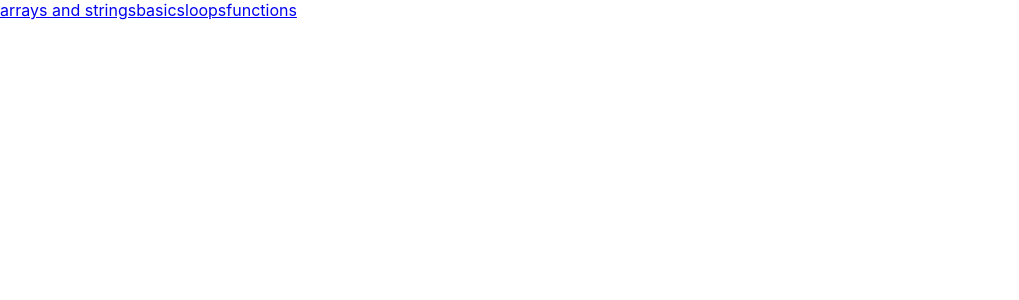
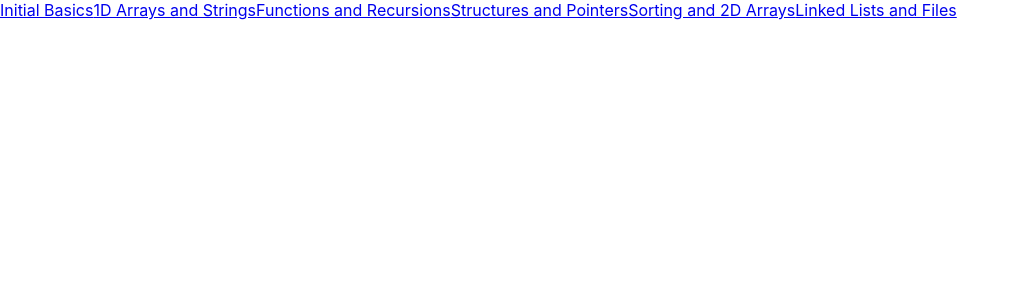
Before and after one commit to KodeinKGP-Technology-Web-3-0-Society/KodeinKGP-Technolgy-Web3.0-Society, a React (Create React App) app in the folder frontend/: page /pds/lab in a window 1280 px wide. Shown: the top 300 px of the page, without its empty margins (0-1019 px from the left). Built offline with nearby package versions, Linux system fonts and the light colour scheme.

Commit message:
changed links

```diff
--- a/frontend/src/components/QnAPage/LabProbs/Lab.js
+++ b/frontend/src/components/QnAPage/LabProbs/Lab.js
@@ -1,12 +1,15 @@
 import React from 'react'
+import { Link } from 'react-router-dom'
 
 export default function Lab() {
   return (
     <div>
-      <a href='/pds/lab/initialBasics'>arrays and strings</a>
-      <a href='/pds/lab/basics'>basics</a>
-      <a href='/pds/lab/loops'>loops</a>
-      <a href='/pds/lab/functions'>functions</a>
+      <Link to='/pds/lab/initialBasics'>Initial Basics</Link>
+      <Link to='/pds/lab/ArrayAndStrings'>1D Arrays and Strings</Link>
+      <Link to='/pds/lab/functionsAndRecursions'>Functions and Recursions</Link>
+      <Link to='/pds/lab/structuresAndPointers'>Structures and Pointers</Link>
+      <Link to='/pds/lab/sortingAnd2dArrays'>Sorting and 2D Arrays</Link>
+      <Link to='/pds/lab/linkedList'>Linked Lists and Files</Link>
     </div>
   )
 }
--- a/frontend/src/components/QnAPage/LabProbs/LabCard.js
+++ b/frontend/src/components/QnAPage/LabProbs/LabCard.js
@@ -1,10 +1,11 @@
 import React from 'react'
+import { Link } from 'react-router-dom';
 
 export default function LabCard({qna,topic,ind}) {
-
+  let path= `/pds/lab/${topic}/${ind}`;
   return (
     <div>
-      <a href={`/pds/lab/${topic}/${ind}`}>{ind}. {qna.Question}</a>
+      <Link to={path}>{ind+1}. {qna.Question}</Link>
     </div>
   )
 }
--- a/frontend/src/components/QnAPage/LabTheory.js
+++ b/frontend/src/components/QnAPage/LabTheory.js
@@ -1,9 +1,10 @@
-import React from 'react';
+import React,{useState, useEffect} from 'react';
+import { Link } from 'react-router-dom';
 export default function LabTheory() {
   return (
     <div>
-        <a href='/pds/lab'>lab</a>
-        <a href='/pds/theory'>theory</a>
+        <Link to='/pds/lab'>lab</Link>
+        <Link to='/pds/theory'>theory</Link>
     </div>
   )
 }
```
